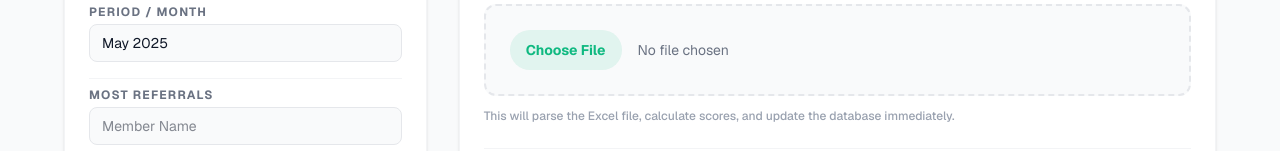
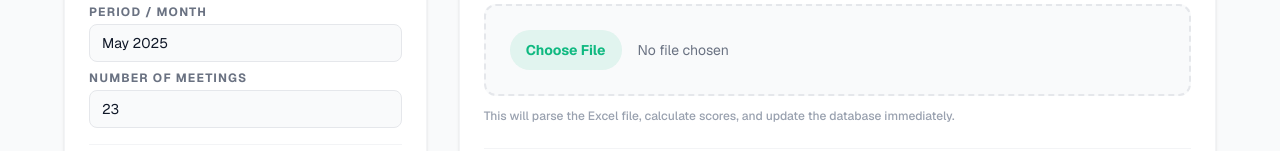
Before and after one commit to HackBoats-LMS/BNI_DASHBOARD, a Next.js app in the folder bni_report/: page /pages/secure/auth/admin/dashboard in a window 1280 px wide. Shown: the part 231-382 px from the top of the page. Built offline with nearby package versions, Linux system fonts and the light colour scheme; no server answers; the database is empty; sample sign-in values are in the browser's storage.

Commit message:
feat: make monthYear and meetingsCount dynamic from admin

```diff
--- a/bni_report/app/components/DashboardHeader.tsx
+++ b/bni_report/app/components/DashboardHeader.tsx
@@ -1,6 +1,8 @@
 import React from 'react';
 
-export default function DashboardHeader({ data }: { data: any[] }) {
+export default function DashboardHeader({ data, topData }: { data: any[], topData?: any }) {
+  const monthYear = topData?.monthYear || "Jan – May 2025";
+  const meetingsCount = topData?.meetingsCount || "23";
   return (
     <div className="flex flex-col md:flex-row justify-between items-start md:items-end mb-8 mt-4">
       <div>
@@ -12,7 +14,7 @@ export default function DashboardHeader({ data }: { data: any[] }) {
           </span>
           <span className="text-xs text-gray-400 font-medium hidden sm:block">6 / 7 metrics on track</span>
         </div>
-        <p className="text-sm text-gray-400">Jan – May 2025 &middot; 23 meetings &middot; {data.length} active members</p>
+        <p className="text-sm text-gray-400">{monthYear} &middot; {meetingsCount} meetings &middot; {data.length} active members</p>
       </div>
     </div>
   );
--- a/bni_report/app/components/Navbar.tsx
+++ b/bni_report/app/components/Navbar.tsx
@@ -6,7 +6,6 @@ const Navbar = () => {
             <img src="./infinity_no_bg.png" className=' h-[10vh] aspect-auto' alt="" />
             <div>
                 <h1 className='text-xl font-semibold text-gray-700'>BNI REPORT</h1>
-                <h2 className='text-gray-700 leading-none'>11/25 - 05/26</h2>
             </div>
 
         </div>
--- a/bni_report/app/components/OverallReport.tsx
+++ b/bni_report/app/components/OverallReport.tsx
@@ -1,7 +1,8 @@
 import React from 'react';
 import DonutChart from './DonutChart';
 
-export default function OverallReport({ data }: { data: any[] }) {
+export default function OverallReport({ data, topData }: { data: any[], topData?: any }) {
+  const monthYear = topData?.monthYear || "Jan – May 2025";
   const greens = data.filter(d => d.band?.toUpperCase() === 'GREEN');
   const ambers = data.filter(d => d.band?.toUpperCase() === 'AMBER');
   const reds = data.filter(d => d.band?.toUpperCase() === 'RED');
@@ -55,7 +56,7 @@ export default function OverallReport({ data }: { data: any[] }) {
           </div>
           <div>
             <h2 className="text-[15px] font-bold tracking-wide">OVERALL REPORT</h2>
-            <p className="text-xs font-medium text-white/70 mt-0.5">Chapter performance snapshot &middot; Jan – May 2025</p>
+            <p className="text-xs font-medium text-white/70 mt-0.5">Chapter performance snapshot &middot; {monthYear}</p>
           </div>
         </div>
         <div className="text-right flex flex-col items-end">
--- a/bni_report/app/components/Recognition.tsx
+++ b/bni_report/app/components/Recognition.tsx
@@ -3,7 +3,7 @@ import { connectDB } from '@/lib/db';
 import TopPerformer from '@/models/topPerformer';
 import { unstable_cache } from 'next/cache';
 
-const getCachedTopPerformers = unstable_cache(
+export const getCachedTopPerformers = unstable_cache(
   async () => {
     try {
       await connectDB();
--- a/bni_report/app/page.tsx
+++ b/bni_report/app/page.tsx
@@ -3,7 +3,7 @@ import DashboardHeader from "./components/DashboardHeader";
 import ChapterScorecard from "./components/ChapterScorecard";
 import OverallReport from "./components/OverallReport";
 import Table from "./components/Table";
-import Recognition from "./components/Recognition";
+import Recognition, { getCachedTopPerformers } from "./components/Recognition";
 import ScoringParameters from "./components/ScoringParameters";
 import { unstable_cache } from "next/cache";
 import { connectDB } from "@/lib/db";
@@ -38,14 +38,15 @@ const getCachedData = unstable_cache(
 
 export default async function Home() {
   const data = await getCachedData();
+  const topData = await getCachedTopPerformers();
 
   return (
     <main className="min-h-screen bg-[#f9fafb] overflow-x-hidden">
       <Navbar />
       <div className="w-full max-w-[1400px] mx-auto p-4 sm:p-6 lg:p-8 font-sans pb-0">
-        <DashboardHeader data={data} />
+        <DashboardHeader data={data} topData={topData} />
         <ChapterScorecard data={data} />
-        <OverallReport data={data} />
+        <OverallReport data={data} topData={topData} />
       </div>
       <Table initialData={data} />
       <Recognition />
--- a/bni_report/app/pages/secure/auth/admin/dashboard/page.tsx
+++ b/bni_report/app/pages/secure/auth/admin/dashboard/page.tsx
@@ -19,7 +19,8 @@ export default function AdminDashboard() {
     bestAttendance: "",
     bestAttendanceValue: "",
     most1to1s: "",
-    most1to1sValue: ""
+    most1to1sValue: "",
+    meetingsCount: "23"
   });
 
   useEffect(() => {
@@ -183,7 +184,9 @@ export default function AdminDashboard() {
               <form onSubmit={saveTopPerformers} className="space-y-4">
                 <div>
                   <label className="block text-xs font-bold text-gray-500 uppercase tracking-widest mb-1">Period / Month</label>
-                  <input type="text" name="monthYear" value={topPerformers.monthYear || ""} onChange={handleTopPerformersChange} className="w-full px-3 py-2 bg-gray-50 border border-gray-200 rounded-lg text-sm text-gray-900 focus:bg-white focus:ring-2 focus:ring-[#10b981] outline-none" placeholder="e.g. May 2025" required />
+                  <input type="text" name="monthYear" value={topPerformers.monthYear || ""} onChange={handleTopPerformersChange} className="w-full px-3 py-2 bg-gray-50 border border-gray-200 rounded-lg text-sm text-gray-900 focus:bg-white focus:ring-2 focus:ring-[#10b981] outline-none mb-2" placeholder="e.g. Jan – May 2025" required />
+                  <label className="block text-xs font-bold text-gray-500 uppercase tracking-widest mb-1">Number of Meetings</label>
+                  <input type="text" name="meetingsCount" value={topPerformers.meetingsCount || ""} onChange={handleTopPerformersChange} className="w-full px-3 py-2 bg-gray-50 border border-gray-200 rounded-lg text-sm text-gray-900 focus:bg-white focus:ring-2 focus:ring-[#10b981] outline-none" placeholder="e.g. 23" required />
                 </div>
 
                 <div className="pt-2 border-t border-gray-100">
--- a/bni_report/models/topPerformer.ts
+++ b/bni_report/models/topPerformer.ts
@@ -8,6 +8,7 @@ const topPerformerSchema = new mongoose.Schema({
   bestAttendanceValue: { type: String, default: "" },
   most1to1s: { type: String, default: "" },
   most1to1sValue: { type: String, default: "" },
+  meetingsCount: { type: String, default: "23" },
 }, { timestamps: true });
 
 delete mongoose.models.TopPerformer;
```
